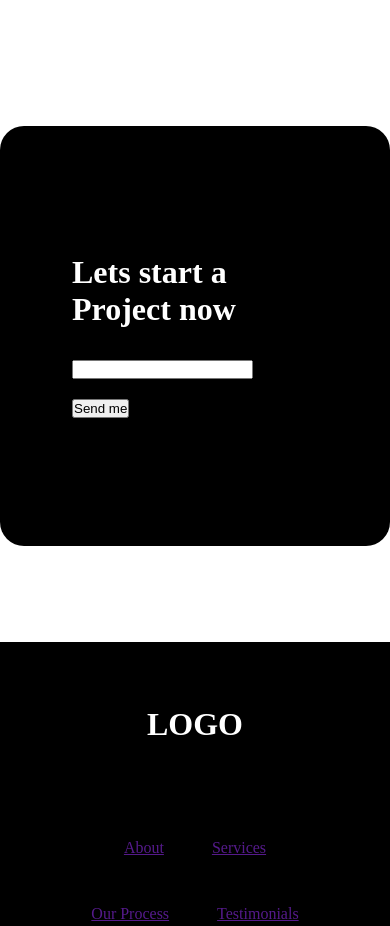
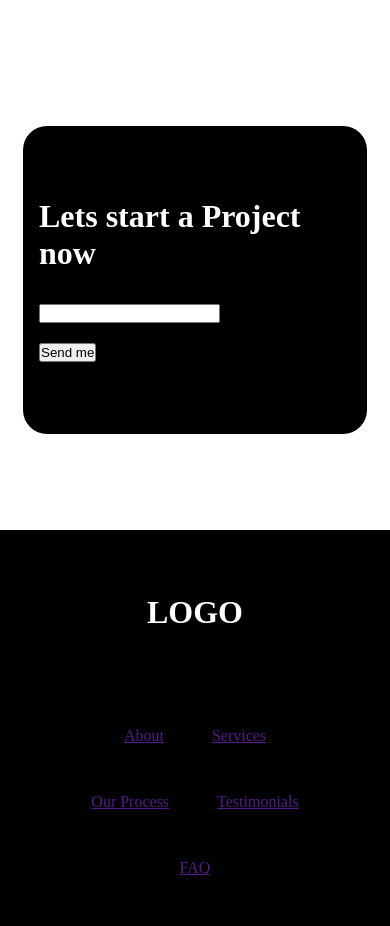
Before and after one commit to Sheik737/WebScape, a plain HTML site: page index.html in a window 390 px wide. Shown: the part 8122-9048 px from the top of the page. Drawn offline with Linux system fonts and the light colour scheme.

Commit message:
the layout changes and mistakes

```diff
--- a/index.html
+++ b/index.html
@@ -30,6 +30,7 @@
         @media screen and (max-width:768px) {
             .CTA {
                 justify-content: flex-start;
+                padding: 72px 16px;
             }
         }
     </style>
--- a/style.css
+++ b/style.css
@@ -276,7 +276,47 @@
 .process .steps .step:last-child {
     border-bottom: 3px solid black;
 }
+/* FAQ  */
+.FAQ{
+    width: 80%;
+    margin: 0px auto;
+    display: grid;
+    gap: 96px;
+}
+.FAQ .head{
+    text-align: center;
+}
+.faqs{
+    display: grid;
+    gap: 64px;
+}
+.faq{
+    width: 100%;
+    height: 70px;
+    background-color: rgb(153, 153, 153);
+    border-radius: 20px;
+}
 
+/* CTA  */
+.CTA {
+    max-width: 80%;
+    margin: 0px auto;
+    background-color: black;
+    color: #ffffff;
+    display: flex;
+    justify-content: space-around;
+    align-items: center;
+    padding: 128px 72px;
+    flex-wrap: wrap;
+    border-radius: 24px;
+    gap: 32px;
+}
+
+.CTA form {
+    display: grid;
+    gap: 20px;
+    justify-items: start;
+}
 /* footer section  */
 footer {
     background-color: black;
@@ -336,26 +376,7 @@ footer .social-media {
     flex-wrap: wrap;
     justify-content: center;
 }
-/* FAQ  */
-.FAQ{
-    width: 80%;
-    margin: 0px auto;
-    display: grid;
-    gap: 96px;
-}
-.FAQ .head{
-    text-align: center;
-}
-.faqs{
-    display: grid;
-    gap: 64px;
-}
-.faq{
-    width: 100%;
-    height: 70px;
-    background-color: rgb(153, 153, 153);
-    border-radius: 20px;
-}
+
 
 @media screen and (max-width:960px) {
     .service-container .services .main {
@@ -493,4 +514,8 @@ footer .social-media {
     .testimonial-container .head p {
         width: 85%;
     }
+    .CTA {
+        justify-content: flex-start;
+        padding: 72px 24px;
+    }
 }
```
